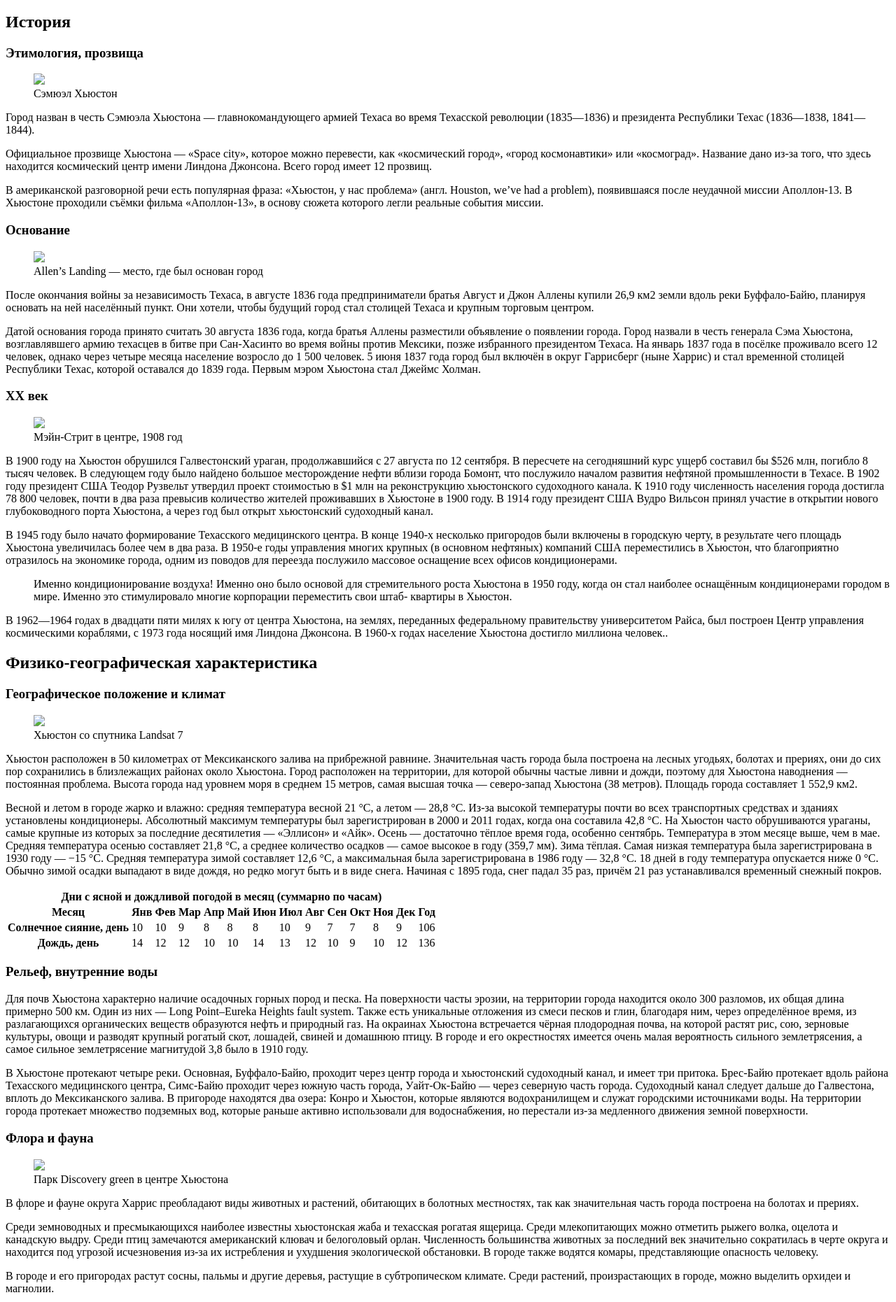
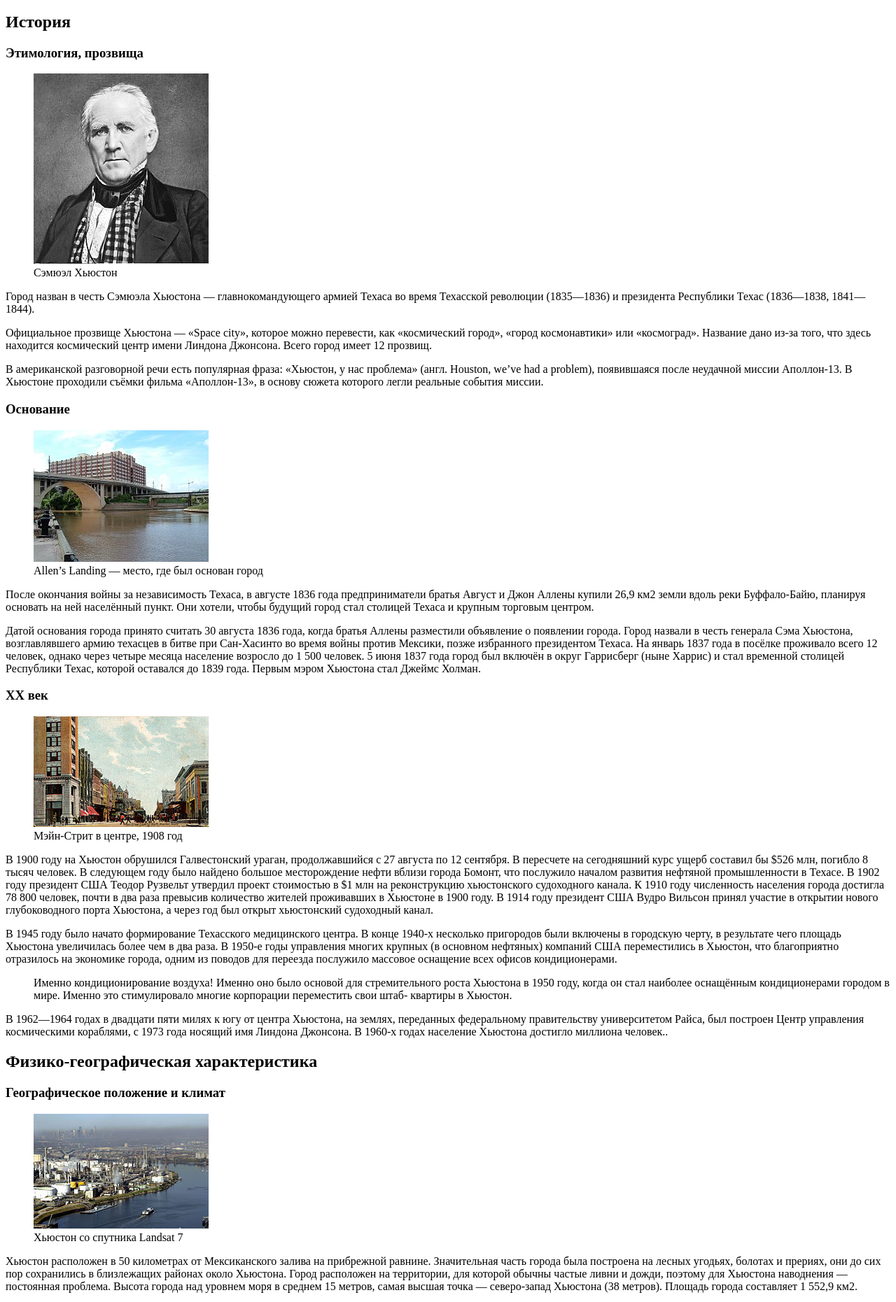
Before and after one commit to Golosova76/Houston, a plain HTML site: page index.html in a window 1280 px wide. Shown: the part 649-2510 px from the top of the page at 70% size. Drawn offline with Linux system fonts and the light colour scheme; the site is published under a folder, as on GitHub Pages, so addresses that start at the root find nothing.

Commit message:
Add files via upload

```diff
--- a/index.html
+++ b/index.html
@@ -109,7 +109,7 @@
     <h2 id="История">История</h2>
     <h3 id="Этимология, прозвища">Этимология, прозвища</h3>
     <figure>
-      <img src="/img/Sam_Houston_portrait.jpg" />
+      <img src="./img/Sam_Houston_portrait.jpg" >
       <figcaption>Сэмюэл Хьюстон</figcaption>
     </figure>
     <p>
@@ -131,7 +131,7 @@
     </p>
     <h3 id="Основание">Основание</h3>
     <figure>
-      <img src="/img/Allen's_Landing_Houston_bayou_view.jpg" />
+      <img src="./img/Allen's_Landing_Houston_bayou_view.jpg" >
       <figcaption>Allen’s Landing — место, где был основан город</figcaption>
     </figure>
     <p>
@@ -153,7 +153,7 @@
     </p>
     <h3 id="XX век">XX век</h3>
     <figure>
-      <img src="/img/Main_Street_looking_south_Houston_Texas_(1908).jpg" />
+      <img src="./img/Main_Street_looking_south_Houston_Texas_(1908).jpg" >
       <figcaption>Мэйн-Стрит в центре, 1908 год</figcaption>
     </figure>
     <p>
@@ -195,7 +195,7 @@
       Географическое положение и климат
     </h3>
     <figure>
-      <img src="/img/Houston_Ship_Channel.jpg" />
+      <img src="./img/Houston_Ship_Channel.jpg" >
       <figcaption>Хьюстон со спутника Landsat 7</figcaption>
     </figure>
     <p>
@@ -270,7 +270,7 @@
     </p>
     <h3 id="Флора и фауна">Флора и фауна</h3>
     <figure>
-      <img src="/img/Discovery_green.jpg" />
+      <img src="./img/Discovery_green.jpg" >
       <figcaption>Парк Discovery green в центре Хьюстона</figcaption>
     </figure>
     <p>
@@ -409,7 +409,7 @@
         </tbody>
     </table>
     <figure>
-      <img src="/img/Houston_Ship_Channel.jpg" />
+      <img src="./img/Houston_Ship_Channel.jpg" >
       <figcaption>Хьюстонский судоходный канал</figcaption>
     </figure>
     <p>
@@ -426,7 +426,7 @@
       ХВ Хьюстоне находится более 5 тысяч энергетических компаний, связанных с ведением бизнеса в этом регионе. В городе находятся штаб-квартиры множества энергетических и нефтяных компаний, входящих в список Fortune 500. Хьюстон является членом Всемирного партнёрства энергетических городов.
     </p>
     <figure>
-      <img src="/img/Enron_Complex.jpg" />
+      <img src="./img/Enron_Complex.jpg" >
       <figcaption>Офис компании Chevron в Хьюстоне</figcaption>
     </figure>
     <p>
@@ -437,7 +437,7 @@
     </p>
     <h3 id="Авиакосмическая промышленность">Авиакосмическая промышленность</h3>
     <figure>
-      <img src="/img/Aerial_View_of_the_Johnson_Space_Center.jpg" />
+      <img src="./img/Aerial_View_of_the_Johnson_Space_Center.jpg" >
       <figcaption>Космический центр им. Джонсона</figcaption>
     </figure>
     <p>
@@ -556,7 +556,7 @@
         </tbody>
     </table>
     <figure>
-      <img src="/img/Race_and_ethnicity_2010_Houston.png" />
+      <img src="./img/Race_and_ethnicity_2010_Houston.png" >
       <figcaption>Этническая карта Хьюстона</figcaption>
     </figure>
     <p>
@@ -579,7 +579,7 @@
     </p>
     <h2>Средства массовой информации</h2>
     <figure>
-      <img src="/img/Melcher_Center_for_Public_Broadcasting.jpg" />
+      <img src="./img/Melcher_Center_for_Public_Broadcasting.jpg" >
       <figcaption>Вещательный центр, откуда вещают радиостанции KUHT и KUHF</figcaption>
     </figure>
     <p>
```
